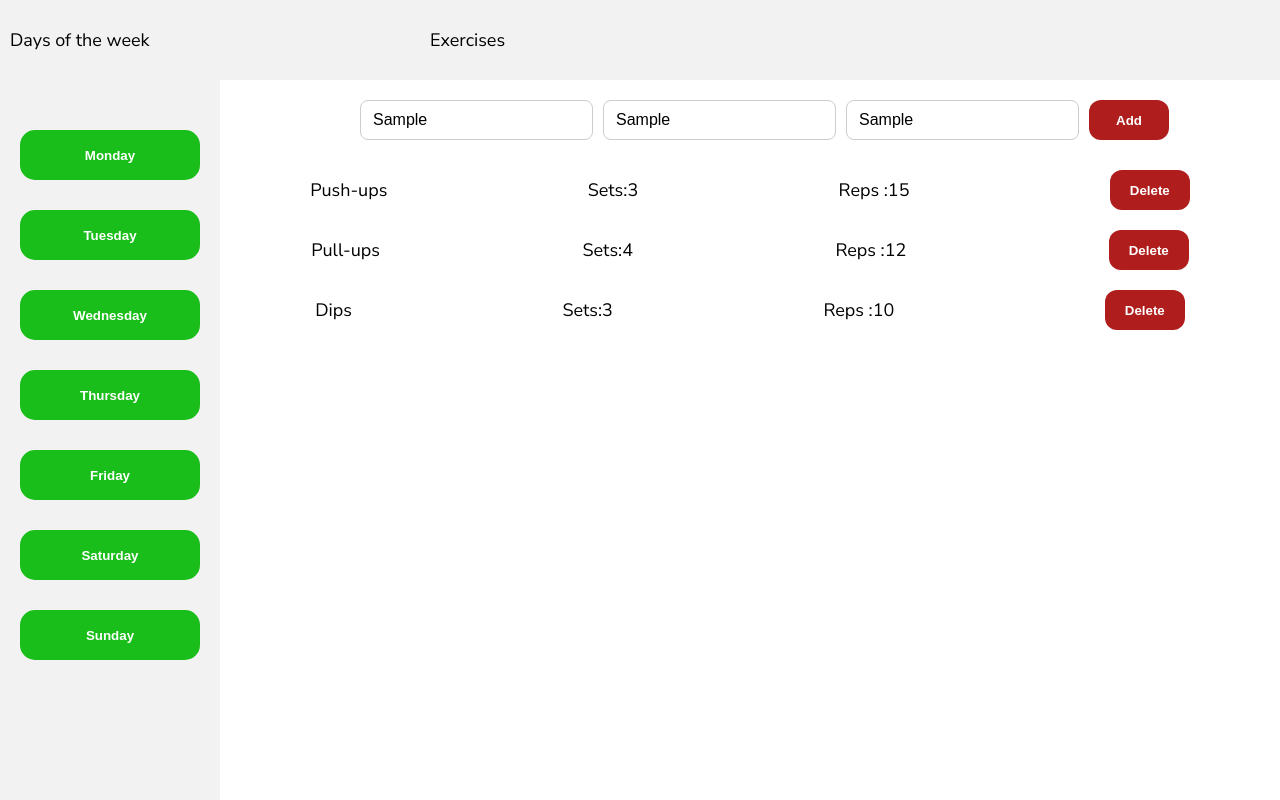
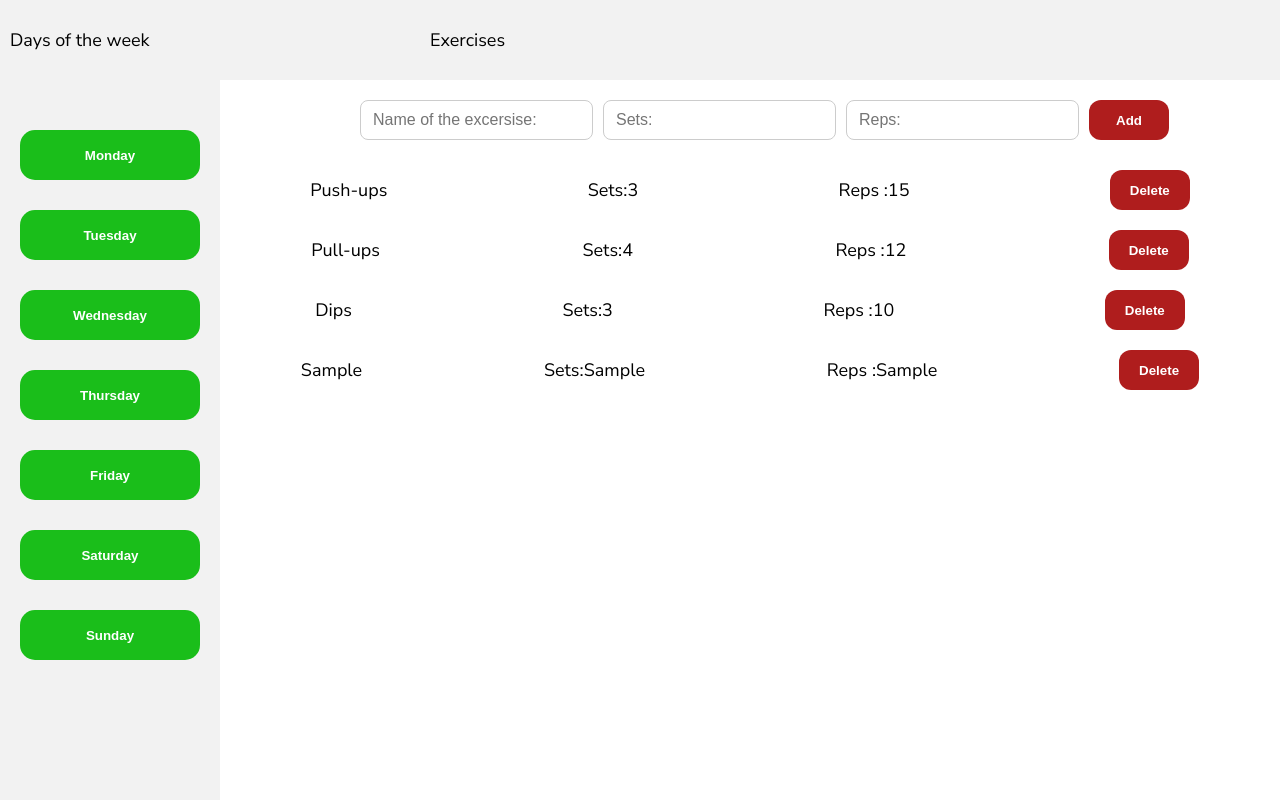
Before and after one commit to holydynamited/Workout-schedule, a plain HTML site: page index.html in a window 1280 px wide. Both pictures are taken after typing "Sample", "Sample", "Sample" into the empty fields and a click on the button "Add". Shown: the top 800 px of the page. Drawn offline with Linux system fonts and the light colour scheme.

Commit message:
added add button functionality

```diff
--- a/index.html
+++ b/index.html
@@ -42,14 +42,14 @@
 
   <section class = "excercise-workout-plan">
   <div class="excercise-input-bars">
-    <input class="exercise-input-bar" type="text" placeholder="Name of the excersise:">
-    <input class="exercise-input-bar" type="text" placeholder="Sets:">
-    <input class="exercise-input-bar" type="text" placeholder="Reps:">
-    <button class="excercise-add-button">Add</button>
+    <input class="exercise-input-bar js-name-input" type="text" placeholder="Name of the excersise:">
+    <input class="exercise-input-bar js-sets-input" type="text" placeholder="Sets:">
+    <input class="exercise-input-bar js-reps-input" type="text" placeholder="Reps:">
+    <button class="excercise-add-button js-add">Add</button>
   </div>
 
 
-  <div class="exercices js-excercice-block">
+  <div class="exercices js-excercise-block">
 
 
 
--- a/script/script.js
+++ b/script/script.js
@@ -6,34 +6,38 @@ let workoutInfo = [{
 
 
 
-  id: "ex-12345",
+
   name: "Push-ups",
   sets: 3,
   reps: 15,
 
 },
 {
-  id: "ex-12346",
+
   name: "Pull-ups",
   sets: 4,
   reps: 12,
 },
 {
-  id: "ex-123457",
+
   name: "Dips",
   sets: 3,
   reps: 10,
 }
 ];
 
+const excerciseBlock = document.querySelector('.js-excercise-block');
+const nameInput = document.querySelector('.js-name-input');
+const setsInput = document.querySelector('.js-sets-input');
+const repsInput = document.querySelector('.js-reps-input');
 
-const excerciceBlock = document.querySelector('.js-excercice-block');
 
-function renderExcercice() {
+function renderExcercise() {
+
   let html = '';
 
   workoutInfo.forEach((value, i) => {
-    const { id, name, sets, reps } = value;
+    const {  name, sets, reps } = value;
     html += ` <div class="excercise-added ">
 
         <p class="excercise-name">${name}</p>
@@ -45,13 +49,39 @@ function renderExcercice() {
     `;
   });
 
-  excerciceBlock.innerHTML = html;
+  excerciseBlock.innerHTML = html;
 
    document.querySelectorAll('.js-delete').forEach((btn, i) => {
     btn.addEventListener('click', () => {
       workoutInfo.splice(i, 1);
-      renderExcercice();
+      renderExcercise();
     });
   });
 }
-renderExcercice();
+document.querySelector('.js-add').addEventListener
+  ('click', () => addExcercise());
+
+
+function addExcercise() {
+  const name = nameInput.value;
+  const sets = setsInput.value;
+  const reps = repsInput.value;
+
+  workoutInfo.push({
+    name,
+    sets,
+    reps
+  });
+
+  nameInput.value = '';
+  setsInput.value = '';
+  repsInput.value = '';
+
+  renderExcercise();
+
+
+}
+
+
+
+renderExcercise();
```
